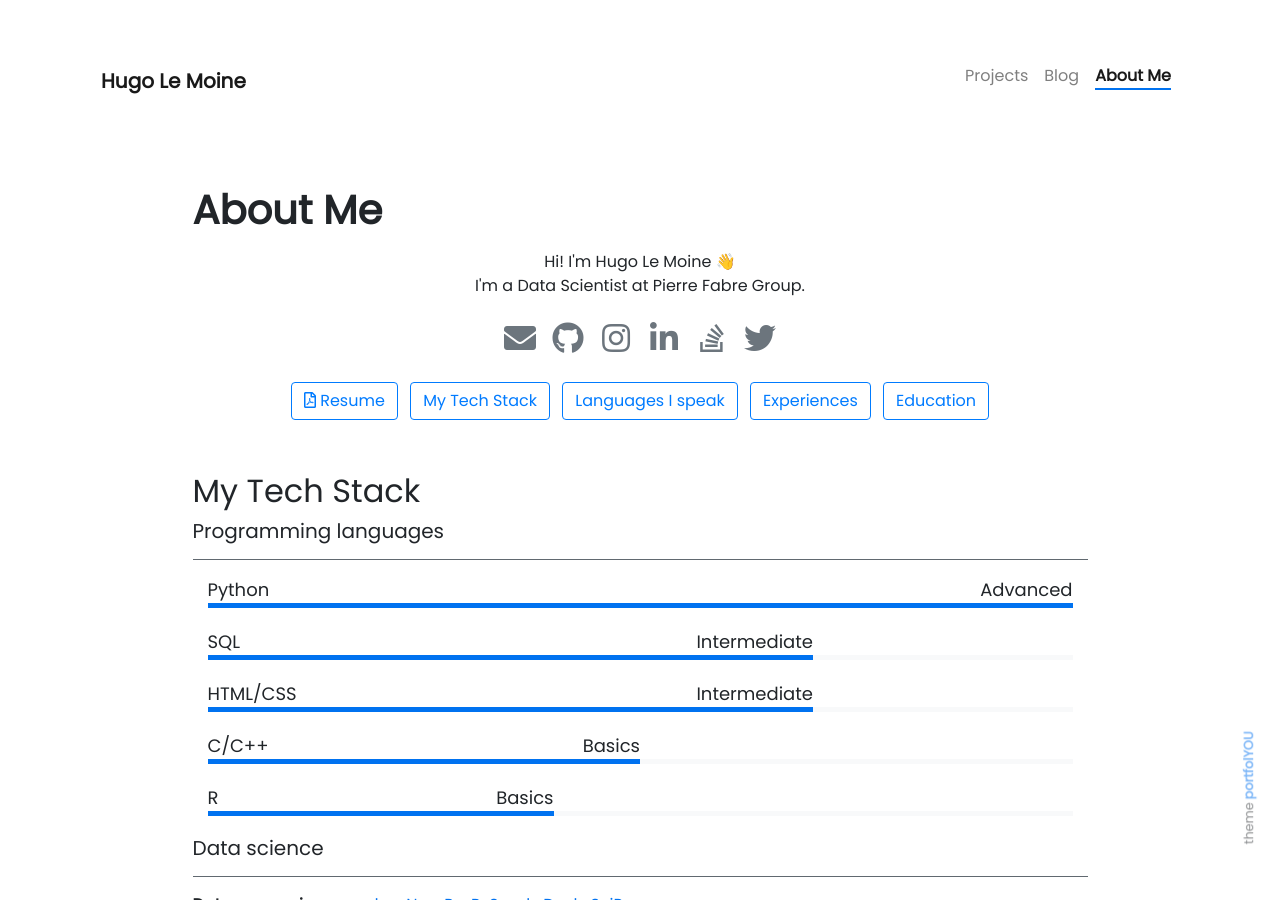
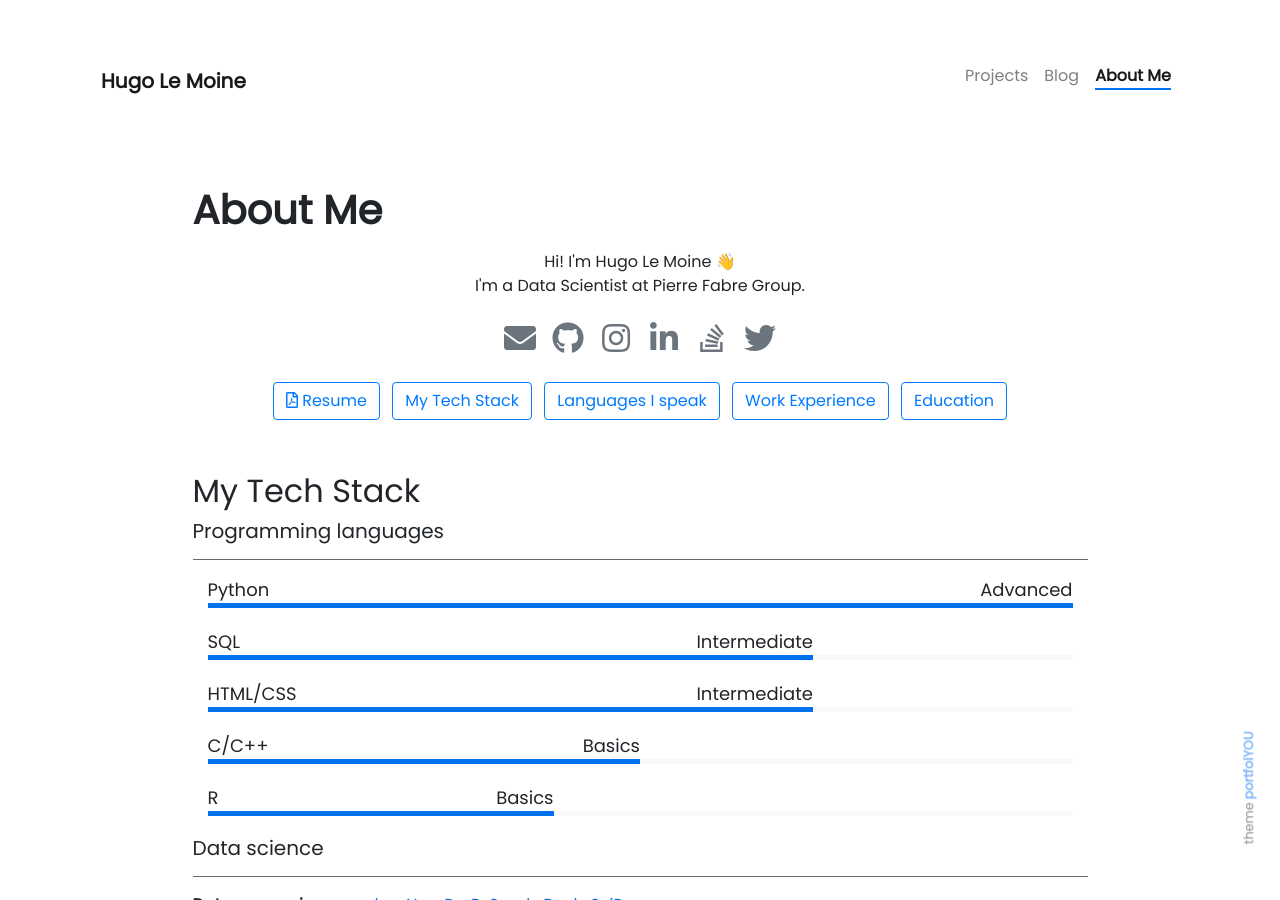
Before and after one commit to hugolmn/hugolmn.github.io, a Jekyll site: the page built from pages/about.md, in a window 1280 px wide and 900 px high. Built offline with Jekyll 4.4.1, drawn with Linux system fonts in a browser that asks for light colours; nearby versions of some CDN libraries; emoji names are drawn with the system emoji font; some of the changed text lies outside the part shown.

Commit message:
Fixed anchor for work experience

```diff
--- a/pages/about.md
+++ b/pages/about.md
@@ -39,7 +39,7 @@
    {% include elements/button.html link="/assets/resume/CV_EN_Hugo_Le_Moine_EEO.pdf" text='<i class="far fa-file-pdf  fa-1x align-self-center"></i> Resume' %}
    {% include elements/button.html link="#my-tech-stack" text='My Tech Stack' %}
    {% include elements/button.html link="#languages-i-speak" text='Languages I speak' %}
-   {% include elements/button.html link="#experiences" text='Experiences' %}
+   {% include elements/button.html link="#work-experience" text='Work Experience' %}
    {% include elements/button.html link="#education" text='Education' %}
   </p>
 </div>
@@ -156,7 +156,7 @@
 ## Languages I speak
 {% include about/skills.html source=site.data.language-skills %}
 
-## Experience
+## Work Experience
 <div class="row">
   {% include about/timeline.html source=site.data.experiences-timeline %}
 </div>
```
